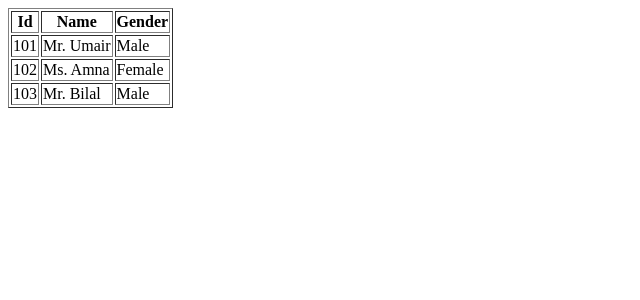
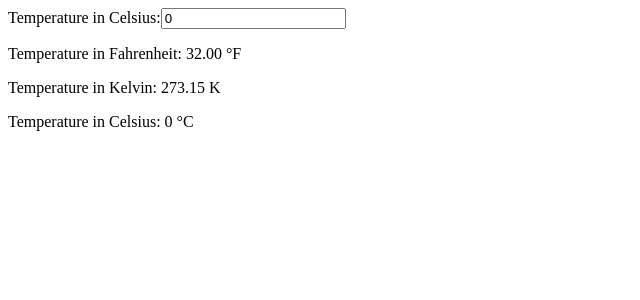
Before and after one commit to B00ttl3/CustomPipes-in-Angular, an Angular app: page / in a window 1280 px wide. Shown: the top 300 px of the page, without its empty margins (0-640 px from the left). Built offline with nearby package versions, Linux system fonts and the light colour scheme.

Commit message:
Learnt about how to convert temperature from celsius to fahrenheit and kelvin

```diff
--- a/src/app/app.component.html
+++ b/src/app/app.component.html
@@ -19,7 +19,7 @@
 
 <!-- Example 5: to get the Mr, and Ms, infront of the name with respect to the gender they have filled  -->
 
-<table border="1">
+<!-- <table border="1">
     <tr>
         <th>Id</th>
         <th>Name</th>
@@ -32,4 +32,14 @@
             <td>{{ std.Gender }}</td>
         </tr>
     }
-</table>
+</table> -->
+
+<!-- Example 6:  -->
+<div>
+    <label for="celsius">Temperature in Celsius:</label>
+    <input type="number" [(ngModel)]="celsiusValue" />
+
+    <p>Temperature in Fahrenheit: {{ celsiusValue | myPipe:'F' }}</p>
+    <p>Temperature in Kelvin: {{ celsiusValue | myPipe:'K' }}</p>
+    <p>Temperature in Celsius: {{ celsiusValue }} °C</p>
+  </div>
--- a/src/app/app.component.ts
+++ b/src/app/app.component.ts
@@ -14,11 +14,12 @@ import { MyPipePipe } from './my-pipe.pipe';
 })
 export class AppComponent {
   title: string = 'This loaded dynamically';
+  celsiusValue: number = 0;
 
-  Students = [
-    {Id: 101, Name: "Umair", Gender: "Male"},
-    {Id: 102, Name: "Amna", Gender: "Female"},
-    {Id: 103, Name: "Bilal", Gender: "Male"},
-  ]
+  // Students = [
+  //   {Id: 101, Name: "Umair", Gender: "Male"},
+  //   {Id: 102, Name: "Amna", Gender: "Female"},
+  //   {Id: 103, Name: "Bilal", Gender: "Male"},
+  // ]
 
 }
--- a/src/app/my-pipe.pipe.ts
+++ b/src/app/my-pipe.pipe.ts
@@ -37,10 +37,32 @@ export class MyPipePipe implements PipeTransform {
   // }
 
   // Example 5
-  transform (value: string, gender : string) : string {
-    if (gender == "Male") {
-      return `Mr. ${value}`;
+  // transform (value: string, gender : string) : string {
+  //   if (gender == "Male") {
+  //     return `Mr. ${value}`;
+  //   }
+  //   return `Ms. ${value}`;
+  // }
+
+  // Example 6
+  transform(value: number, targetUnit: string): string {
+    if (isNaN(value)) {
+      return '';
     }
-    return `Ms. ${value}`;
+
+    let convertedValue: number;
+
+    switch (targetUnit) {
+      case 'F':
+        convertedValue = (value * 9/5) + 32;
+        return `${convertedValue.toFixed(2)} °F`;
+
+      case 'K':
+        convertedValue = value + 273.15;
+        return `${convertedValue.toFixed(2)} K`;
+
+      default:
+        return `${value} °C`;
+    }
   }
 }
```
